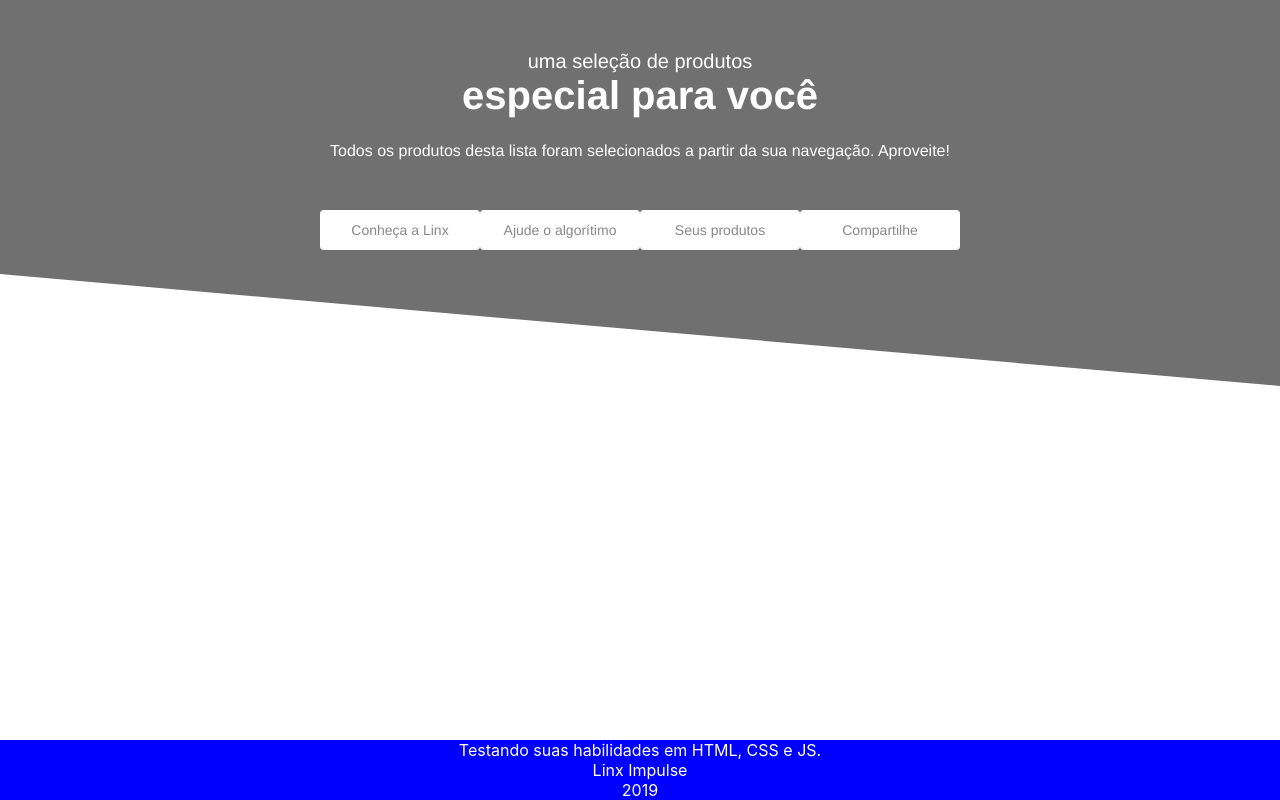
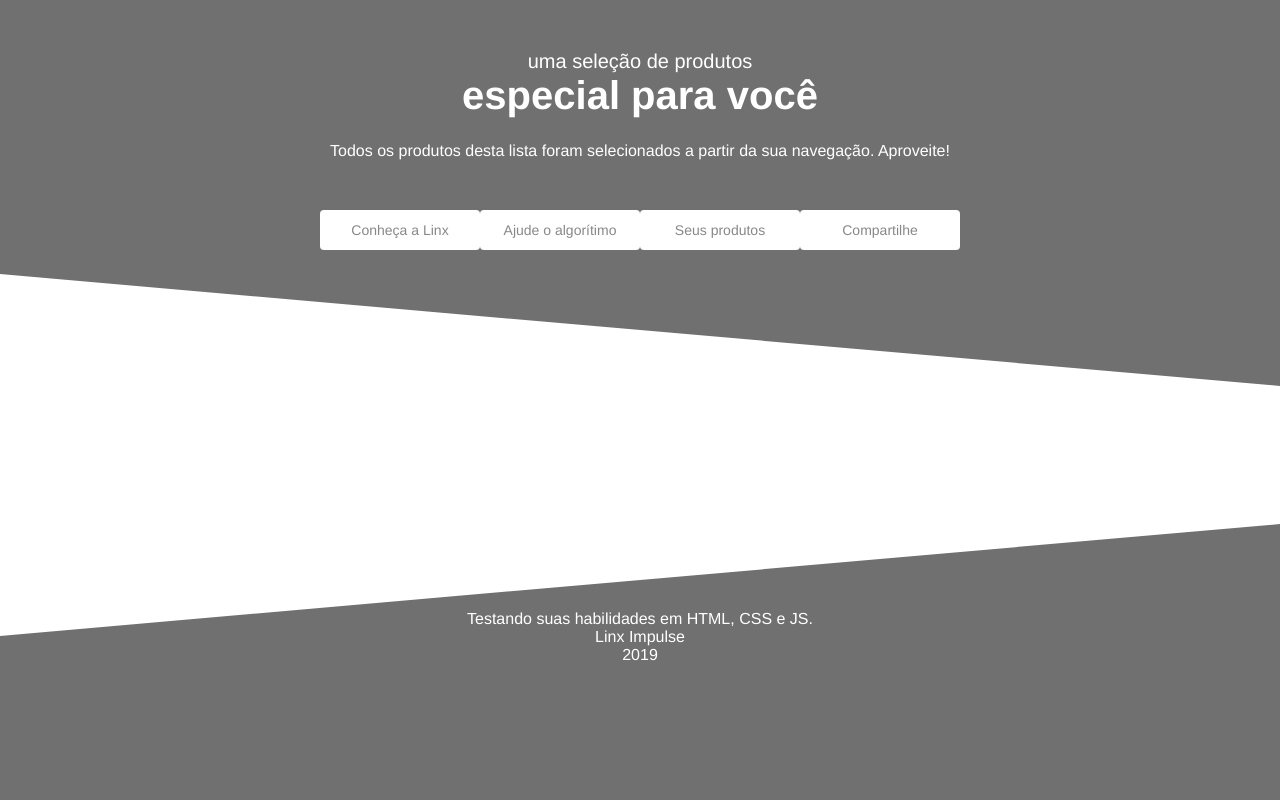
Before and after one commit to GustavoArcoverde/todo9-desafio-react, a React (Vite) app: page / in a window 1280 px wide. Built offline with nearby package versions, Linux system fonts and the light colour scheme.

Commit message:
estiliza footer

```diff
--- a/src/Components/Footer/Footer.jsx
+++ b/src/Components/Footer/Footer.jsx
@@ -1,14 +1,18 @@
-import React from 'react'
-import S from './Footer.module.css'
+import React from "react";
+import S from "./Footer.module.css";
 
 const Footer = () => {
   return (
-    <footer className={S.footer}>
-        <p>Testando suas habilidades em HTML, CSS e JS.</p>
-        <p>Linx Impulse</p>
-        <p>2019</p>
-    </footer>
-  )
-}
+    <div className={S.gambiarra}>
+      <footer className={S.footer}>
+        <section className={S.content}>
+          <p>Testando suas habilidades em HTML, CSS e JS.</p>
+          <p>Linx Impulse</p>
+          <p>2019</p>
+        </section>
+      </footer>
+    </div>
+  );
+};
 
-export default Footer
+export default Footer;
--- a/src/Components/Footer/Footer.module.css
+++ b/src/Components/Footer/Footer.module.css
@@ -1,8 +1,26 @@
+.gambiarra{
+    height: 150px;
+    background-color: #707070;
+    position: absolute;
+    bottom: 0;
+    width: 100%;
+}
+
 .footer{
     position: absolute;
-    bottom: 0;
-    background-color: blue;
-    color: #FFF;
+    bottom: 70px;
     width: 100%;
     text-align: center;
+    height: 150px;
+    width: 100%;
+    background-color: #707070;
+    transform: skewY(-5deg);
 }
+
+.content{
+    transform: skewY(5deg);
+    padding-top: 30px;
+    text-align: center;
+    color: white;
+    font-family: 'Helvetica Neue', sans-serif;
+}
```
